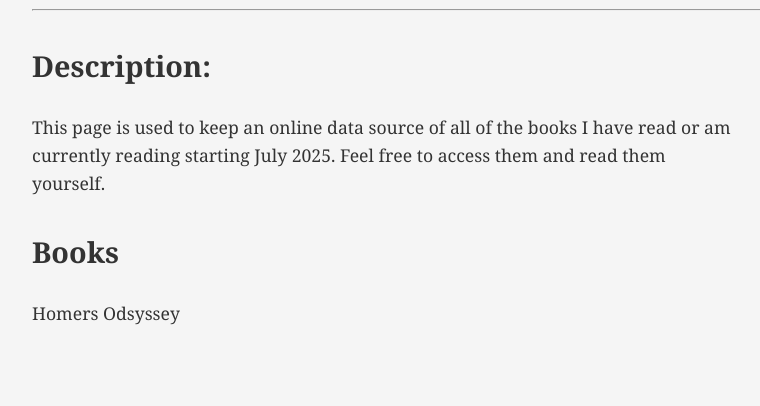
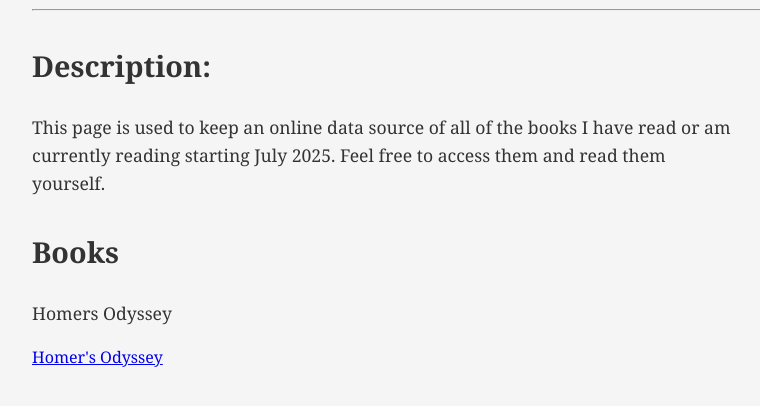
Before and after one commit to Hargis-Studies/Chambers-Shelf, a plain HTML site: page index.html in a window 1280 px wide. Shown: the part 124-530 px from the top of the page, without its empty margins (0-760 px from the left). Drawn offline with Linux system fonts and the light colour scheme.

Commit message:
Update index.html

```diff
--- a/index.html
+++ b/index.html
@@ -39,7 +39,7 @@
     <h2>Description:</h2>
     <p>This page is used to keep an online data source of all of the books I have read or am currently reading starting July 2025. Feel free to access them and read them yourself.</p>
     <h2>Books</h2>
-    <p> Homers Odsyssey</p>
-    <a href = "pg48895-images.html" target = "blank"> </a>
+    <p> Homers Odyssey</p>
+    <a href = "pg48895-images.html" target = "_blank"> Homer's Odyssey </a>
 </body>
 </html>
```
